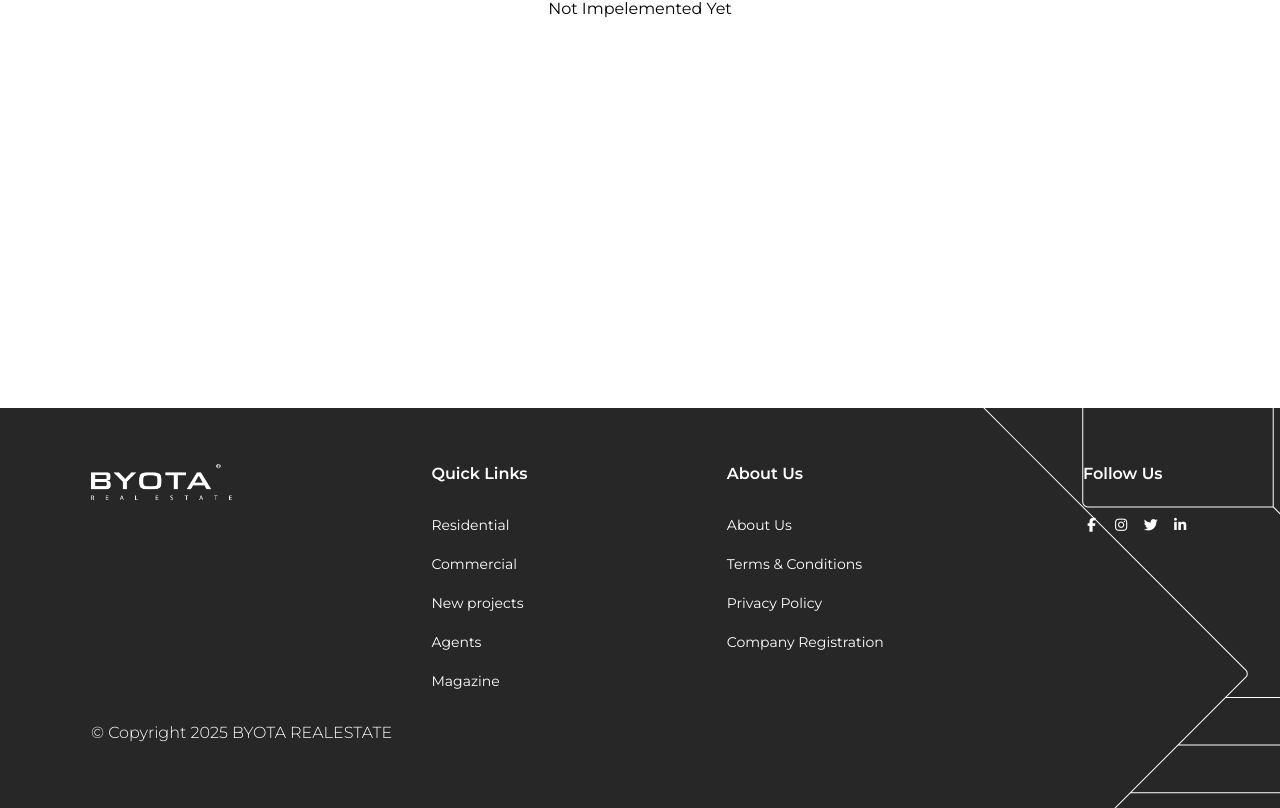
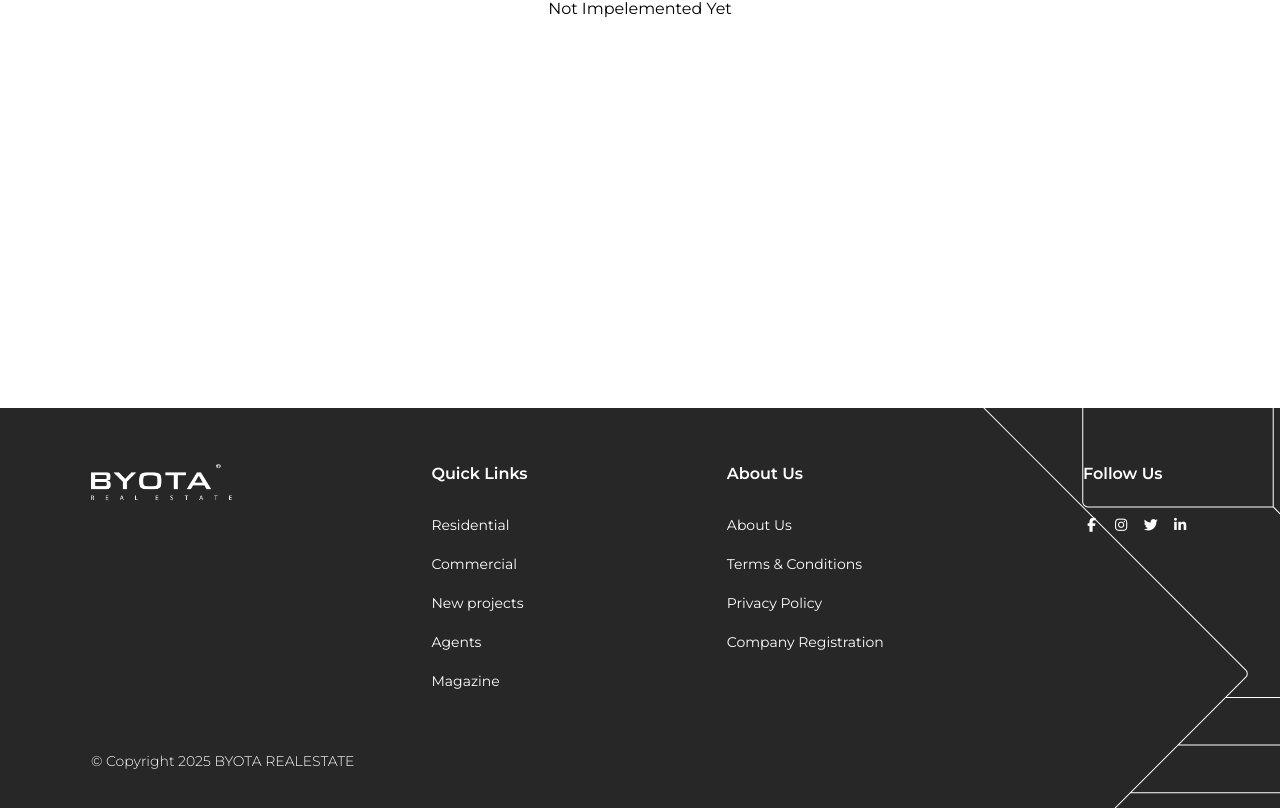
Before and after one commit to Taha-3laa/byota, a React (Vite) app: page /agents in a window 1280 px wide. Shown: the part 480-1288 px from the top of the page. Built offline with nearby package versions, Linux system fonts and the light colour scheme.

Commit message:
adjust copyright positioning and font size in footer

```diff
--- a/src/components/Footer.css
+++ b/src/components/Footer.css
@@ -19,8 +19,9 @@ footer .footer-bg {
 
 footer .copyright {
   position: absolute;
-  top: 90%;
+  top: 100%;
   font-weight: 300;
+  font-size: 14px;
 }
 
 .footer-top {
@@ -74,10 +75,8 @@ footer a {
   }
   footer .copyright {
     position: static;
-    margin-top: 40px;
     margin: 40px auto 0px;
     width: fit-content;
-    font-size: 14px;
     text-align: center;
   }
   footer .logo {
```
